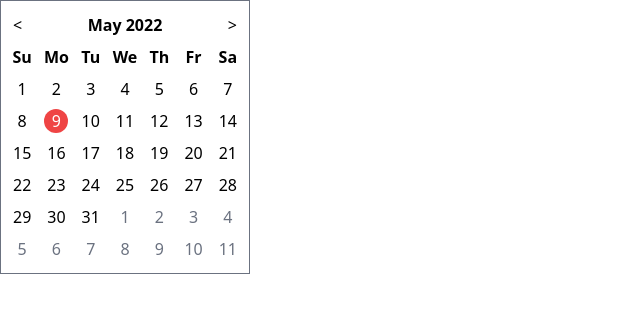
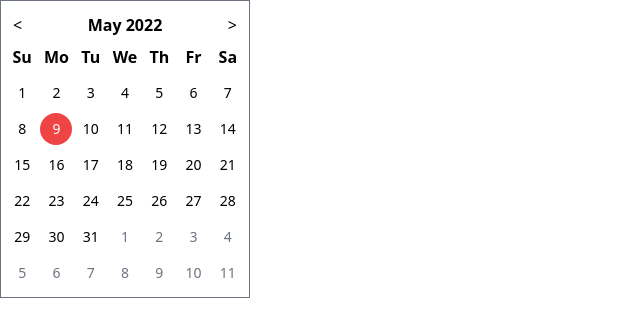
Before and after one commit to ngseke/trendmicro-oa, a React (Create React App) app: page / in a window 1280 px wide. Shown: the top 336 px of the page, without its empty margins (0-640 px from the left). Built offline with nearby package versions, Linux system fonts and the light colour scheme.

Commit message:
feat: adjust cell `font-size`

```diff
--- a/src/components/Calendar.tsx
+++ b/src/components/Calendar.tsx
@@ -72,7 +72,7 @@ export default function Calendar ({ date, onSelect }: CalendarProps) {
             <CalendarWeekRow />
             {
               dateView.matrix.map((row, key) => (
-                <div className="flex mb-2" key={key}>
+                <div className="flex mb-1" key={key}>
                   {
                     row.map((cell, key) => (
                       <div
--- a/src/components/CalendarCell.tsx
+++ b/src/components/CalendarCell.tsx
@@ -20,8 +20,8 @@ export default function CalendarCell (
         if (!disabled) onClick?.()
       }}
       className={clsx(
-        'flex justify-center items-center rounded-full',
-        large ? 'w-10 h-10' : 'w-6 h-6',
+        'flex justify-center items-center rounded-full text-sm',
+        large ? 'w-12 h-12' : 'w-8 h-8',
         {
           'text-white bg-red-500': active && !disabled,
           'text-red-500': today && !disabled && !active,
```
